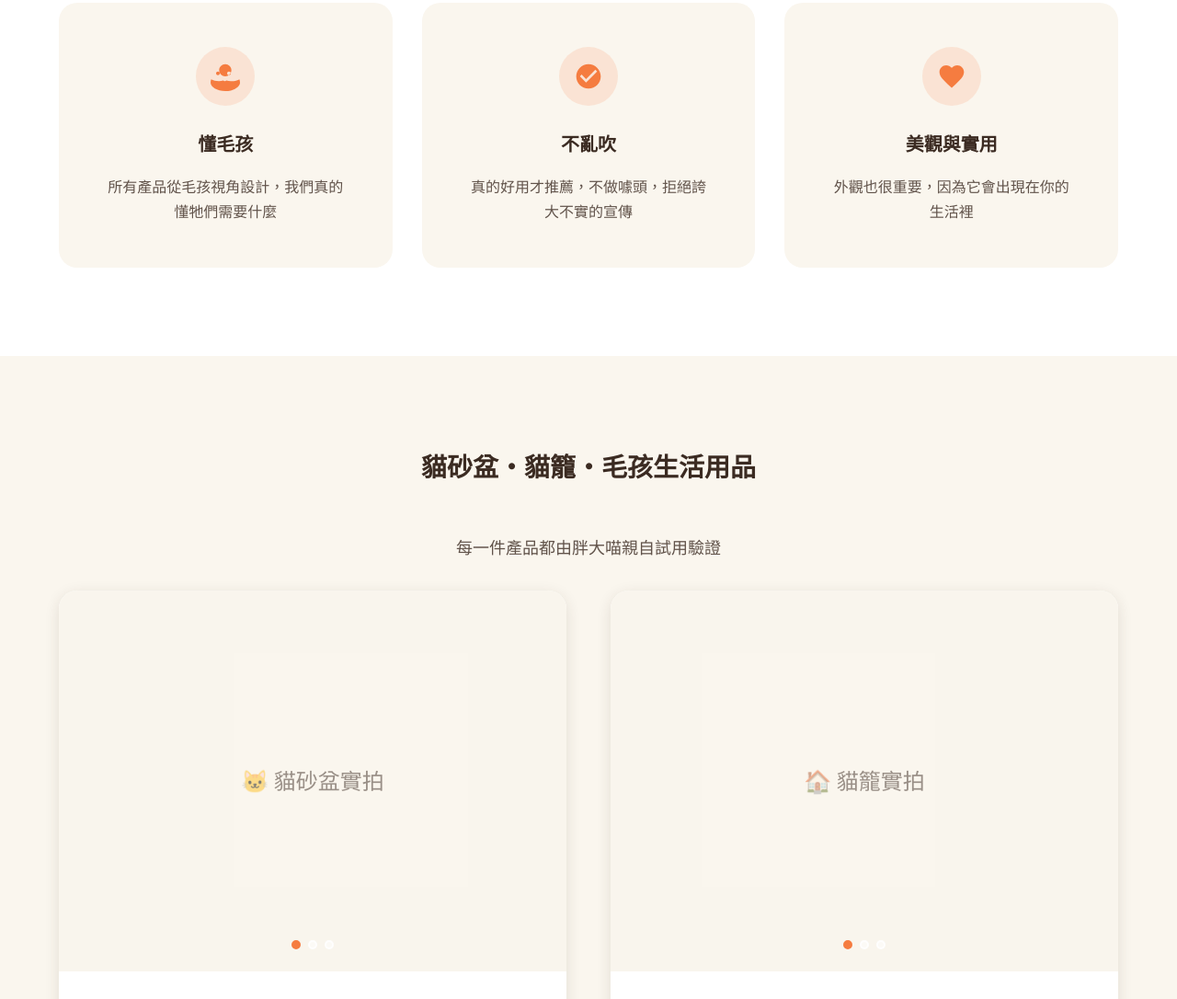
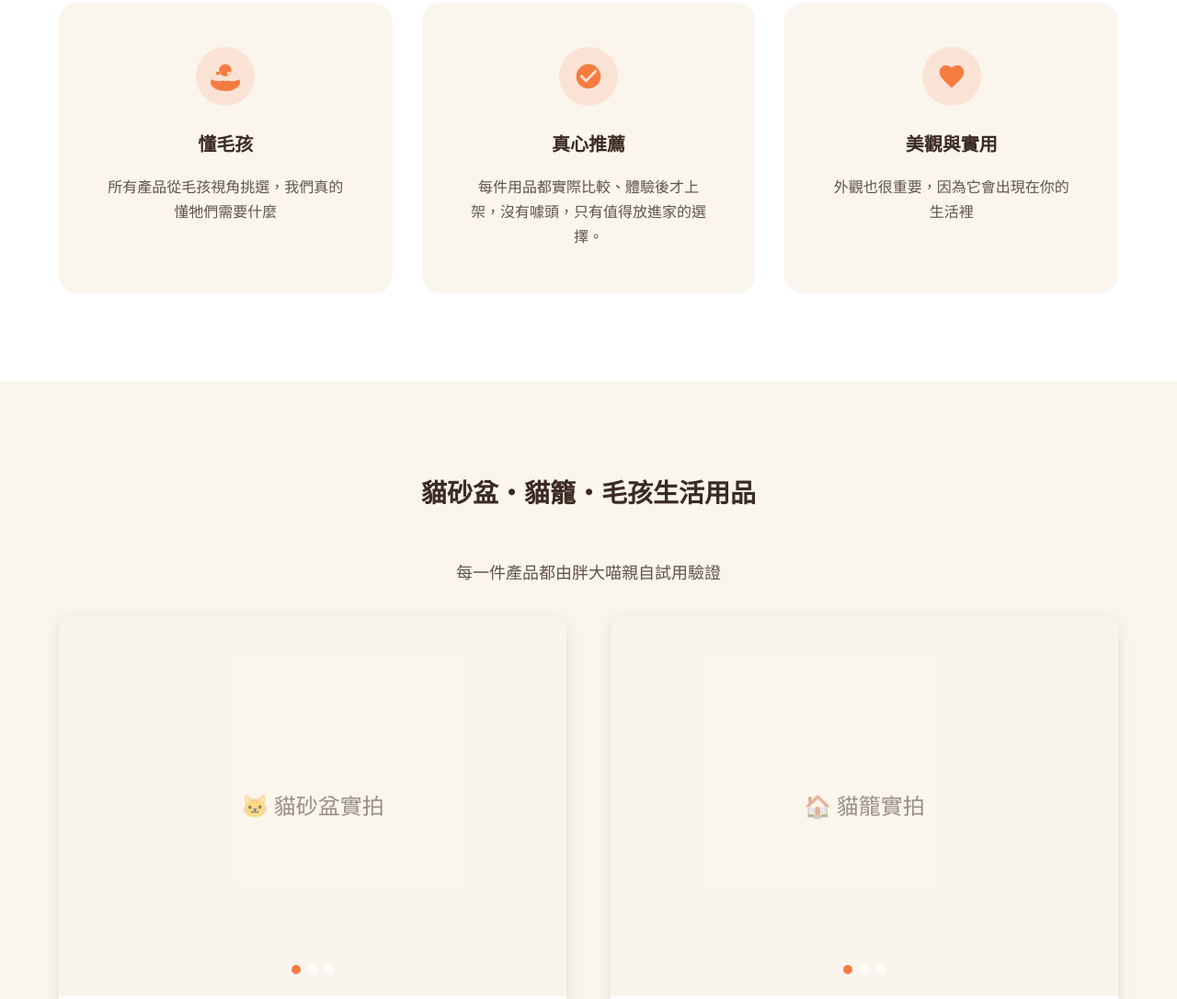
Before and after one commit to chenyuming616/pandacat-landing-page, a plain HTML site: page index.html in a window 1280 px wide. Shown: the part 1069-2155 px from the top of the page at 92% size. Drawn offline with Linux system fonts and the light colour scheme.

Commit message:
update: 修改品牌文字，提升情感連結

```diff
--- a/index.html
+++ b/index.html
@@ -248,7 +248,7 @@
                             </svg>
                         </div>
                         <h3 class="value-card__title">懂毛孩</h3>
-                        <p class="value-card__desc">所有產品從毛孩視角設計，我們真的懂牠們需要什麼</p>
+                        <p class="value-card__desc">所有產品從毛孩視角挑選，我們真的懂牠們需要什麼</p>
                     </article>
 
                     <article class="value-card">
@@ -258,8 +258,8 @@
                                     d="M12 2C6.48 2 2 6.48 2 12s4.48 10 10 10 10-4.48 10-10S17.52 2 12 2zm-2 15l-5-5 1.41-1.41L10 14.17l7.59-7.59L19 8l-9 9z" />
                             </svg>
                         </div>
-                        <h3 class="value-card__title">不亂吹</h3>
-                        <p class="value-card__desc">真的好用才推薦，不做噱頭，拒絕誇大不實的宣傳</p>
+                        <h3 class="value-card__title">真心推薦</h3>
+                        <p class="value-card__desc">每件用品都實際比較、體驗後才上架，沒有噱頭，只有值得放進家的選擇。</p>
                     </article>
 
                     <article class="value-card">
@@ -417,11 +417,11 @@
                         <p class="why-us__text">
                             因為養貓的日子，不只是換砂和倒飼料。<br>
                             是每天看到牠在窗邊曬太陽的樣子；<br>
-                            是加班到很晚，牠蹲在門口等你回家的那一刻。
+                            是下班回家，牠蹲在門口等你回家的那一刻。
                         </p>
                         <p class="why-us__text">
                             所以我們挑的每一件用品，
-                            都是自己願意放進家裡的。
+                            都是自己願意放進家裡的。<br>
                             能讓牠舒服，也讓你放心。
                         </p>
                     </div>
```
